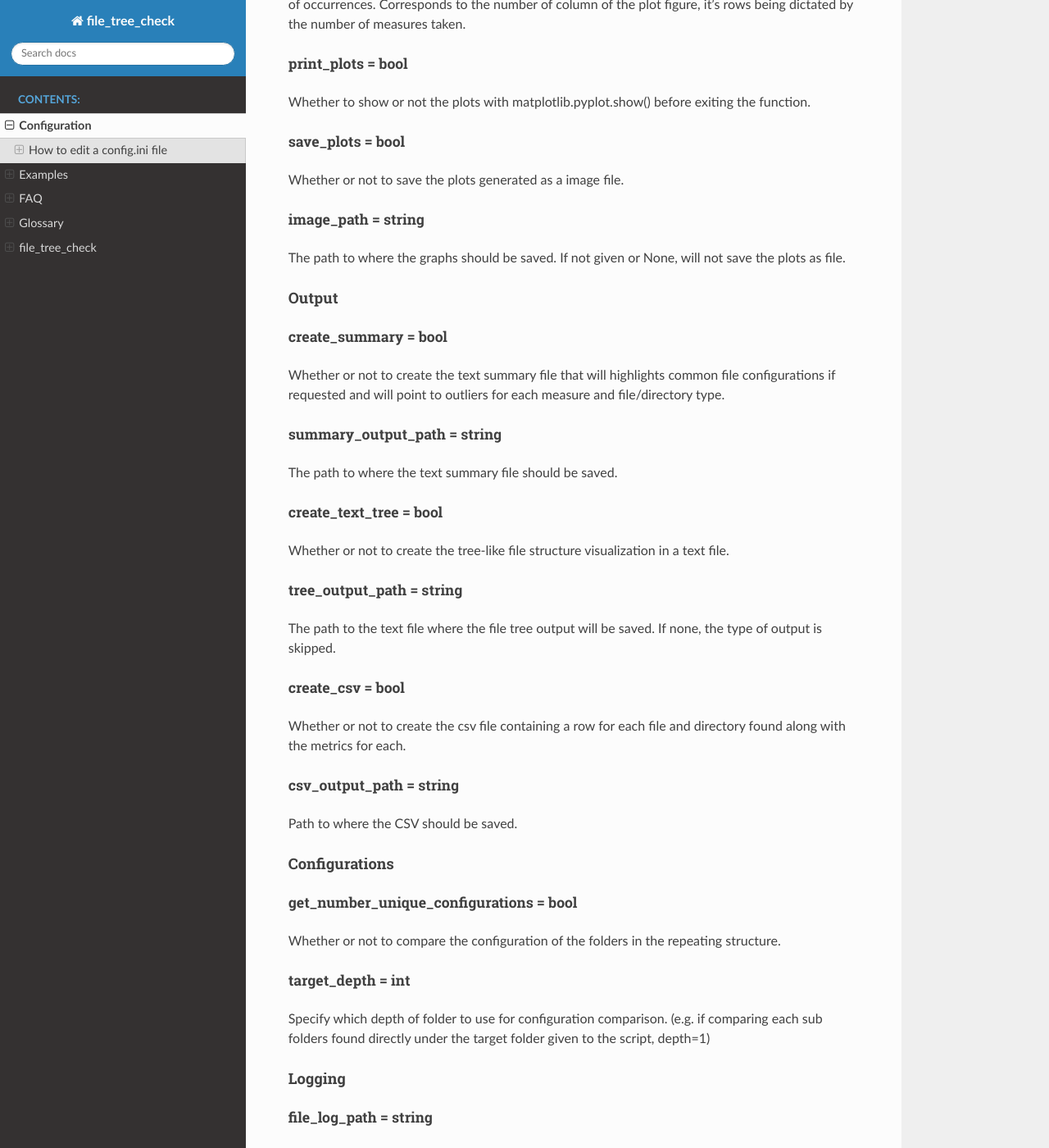
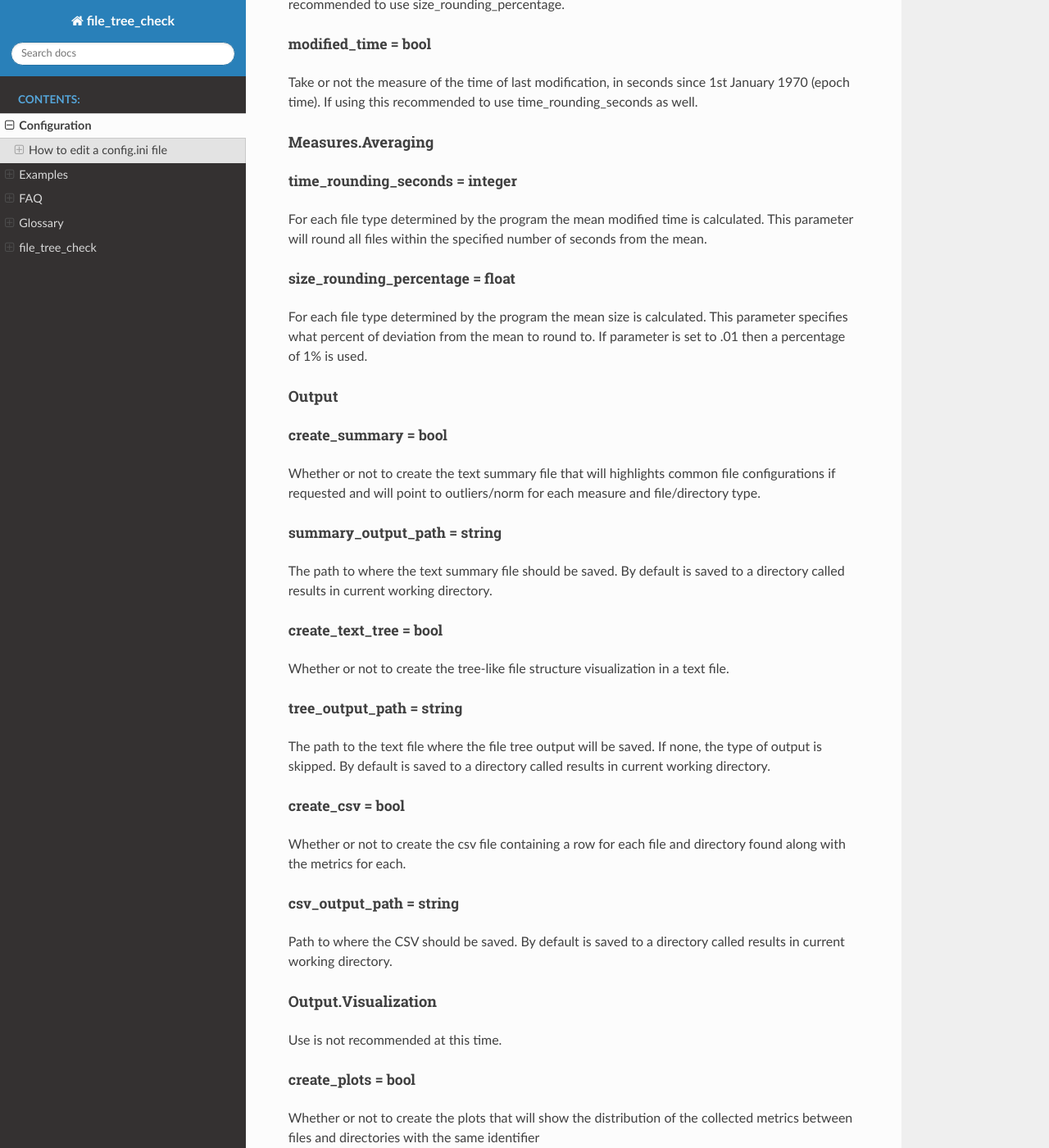
Before and after one commit to neurodatascience/file_tree_check, a Sphinx documentation site: the page built from docs/source/config.md, in a window 1280 px wide and 1400 px high, scrolled down 2276 px. Shown: the whole window at 82% size. Built offline with Sphinx 7.4.7 and the Read the Docs theme 2.0.0, drawn with Linux system fonts in a browser that asks for light colours; some of the changed text lies outside the part shown.

```diff
--- a/docs/source/config.md
+++ b/docs/source/config.md
@@ -35,13 +35,14 @@ fact to know :
 
 The regular expression to filter the identifier from the name of files. Will be
 used to re.search() on any file's name. The first match found will be kep as
-identifier
+identifier. (deprecated)
 
 ##### regular_expression_directory_identifier = string
 
 The regular expression to filter the identifier from the name of directories.
+(deprecated)
 
-#### Search Criteria
+#### Search Criteria (search criteria use is not recommended at this time)
 
 ##### use_search_criteria = bool
 
@@ -62,6 +65,23 @@ not match the regular expression.
 
 Whether or not the search criteria will be used to discard directories whose
 names do not match.
+
+##### filter_hidden = bool
+
+Whether or not to discard hidden files. These are files that begin with a '.'.
+Turned on by default.
+
+##### filter_custom = bool
+
+Whether or not to use a custom list to discard specific files and directories.
+Must be used in conjunction with filter_custom_list.
+
+##### filter_custom_list = string
+
+List of file and directories names for program to ignore. Deliniate the names with
+commas ','. White spaces will be trimmed.
+Ex: code,logs,sourcedata or code, logs, sourcedata
+
 
 #### Measures
 
@@ -77,15 +97,65 @@ directory (does not include directories nested inside those sub-directories).
 
 ##### file_size = bool
 
-Take or not the measure of the size of the file/directory in bytes.
+Take or not the measure of the size of the file/directory in bytes. If using
+this measure it is highly recommended to use size_rounding_percentage.
 
 ##### modified_time = bool
 
 Take or not the measure of the time of last modification, in seconds since 1st
-January 1970 (epoch time).
+January 1970 (epoch time). If using this recommended to use time_rounding_seconds
+as well.
 
-#### Visualization
+#### Measures.Averaging
 
+##### time_rounding_seconds = integer
+
+For each file type determined by the program the mean modified time is calculated.
+This parameter will round all files within the specified number of seconds from the
+mean.
+
+##### size_rounding_percentage = float
+
+For each file type determined by the program the mean size is calculated.
+This parameter specifies what percent of deviation from the mean to round to.
+If parameter is set to .01 then a percentage of 1% is used.
+
+#### Output
+
+##### create_summary = bool
+
+Whether or not to create the text summary file that will highlights common file
+configurations if requested and will point to outliers/norm for each measure and
+file/directory type.
+
+##### summary_output_path = string
+
+The path to where the text summary file should be saved. By default is saved
+to a directory called results in current working directory.
+
+##### create_text_tree = bool
+
+Whether or not to create the tree-like file structure visualization in a text
+file.
+
+##### tree_output_path = string
+
+The path to the text file where the file tree output will be saved. If none, the
+type of output is skipped. By default is saved to a directory called results
+in current working directory.
+
+##### create_csv = bool
+
+Whether or not to create the csv file containing a row for each file and
+directory found along with the metrics for each.
+
+##### csv_output_path = string
+
+Path to where the CSV should be saved. By default is saved
+to a directory called results in current working directory.
+
+#### Output.Visualization
+Use is not recommended at this time.
 ##### create_plots = bool
 
 Whether or not to create the plots that will show the distribution of the
@@ -111,56 +181,63 @@ Whether or not to save the plots generated as a image file.
 The path to where the graphs should be saved. If not given or None, will not
 save the plots as file.
 
-#### Output
+#### Output.Piping
 
-##### create_summary = bool
-
-Whether or not to create the text summary file that will highlights common file
-configurations if requested and will point to outliers for each measure and
-file/directory type.
-
-##### summary_output_path = string
-
-The path to where the text summary file should be saved.
-
-##### create_text_tree = bool
-
-Whether or not to create the tree-like file structure visualization in a text
-file.
-
-##### tree_output_path = string
-
-The path to the text file where the file tree output will be saved. If none, the
-type of output is skipped.
-
-##### create_csv = bool
-
-Whether or not to create the csv file containing a row for each file and
-directory found along with the metrics for each.
-
-##### csv_output_path = string
-
-Path to where the CSV should be saved.
+##### pipe_data = bool
+Whether to output the data from each file found directly to the standard output
+during the execution. By default this will print in the console which is not
+recommended for large dataset. If the script is followed by a pipe, this will
+pass the data to the other script or command. Only outputs files because
+directories shouldn't be relevant for the custom tests. Outputted format is a
+single string per file in the format :
+'path,identifier,file_size,modified_time'. File_size is in bytes, modified_time
+is in seconds (epoch time).
 
 #### Configurations
 
-##### get_number_unique_configurations = bool
+##### get_configurations = bool
 
 Whether or not to compare the configuration of the folders in the repeating
-structure.
+structure. Will display in summary the different configurations for a
+directory type. The configuration is a list of the directories and files
+within the directory.
 
 ##### target_depth = int
 
-Specify which depth of folder to use for configuration comparison. (e.g. if
-comparing each sub folders found directly under the target folder given to the
-script, depth=1)
+Specify which depth of folder to use for configuration comparison. Useful if
+you only want to compare one level. (e.g. if comparing each sub folders found
+directly under the target folder given to the script, depth=1)
+
+##### use_depth_range = bool
+
+Whether or not to specify a range of depths to compare configurations.
+Must be used in conjunction with range_start and range_end.
+
+##### range_start = int
+
+The beginning of range to compare configurations. This is inclusive, so
+if range_start = 0, then the root directory will be included.
+
+##### range_end = int
+
+The end of range to compare configurations. This is inclusive as well.
+
+##### limit_depth = bool
+
+Whether or not to limit depth of tree discovery. This could be useful when dealing
+with very large trees and not looking at contents beyond a certain depth.
+
+##### depth_limit = int
+
+The specified depth limit. This is inclusive so if depth limit = 1 then
+children of root directory will be found but nothing deeper than that.
 
 #### Logging
 
-##### file_log_path = string
+##### log_path = string
 
 The path to the file where to save the logs. If is None, will not save path to
-any files.
+any files. By default saves to results folder in current workind directory.
 
 ##### file_log_level = string
 
@@ -173,15 +250,21 @@ The level of logging for the log file. Either:
 - "DEBUG"
 - "NOTSET"
 
-#### Pipeline
+#### Input
 
-##### pipe_file_data = bool
+##### root_config = bool
 
-Whether to output the data from each file found directly to the standard output
-during the execution. By default this will print in the console which is not
-recommended for large dataset. If the script is followed by a pipe, this will
-pass the data to the other script or command. Only outputs files because
-directories shouldn't be relevant for the custom tests. Outputted format is a
-single string per file in the format :
-'path,identifier,file_size,modified_time'. File_size is in bytes, modified_time
-is in seconds (epoch time).
+Whether or not to use root path from config file.
+
+##### root_path = Path
+
+This is the path to the directory you would like the program to search on.
+
+##### use_file_tree = bool
+
+Whether or not to use file_tree. By default is yes, because program depends
+on file_tree usage.
+
+##### file_tree_path = Path
+
+Path to file_tree to be used.
```
Also changed, not shown: other parts of docs/source/config.md (+2 -0 lines), docs/source/usage.md (added, +13 -0 lines), 2 other files.
